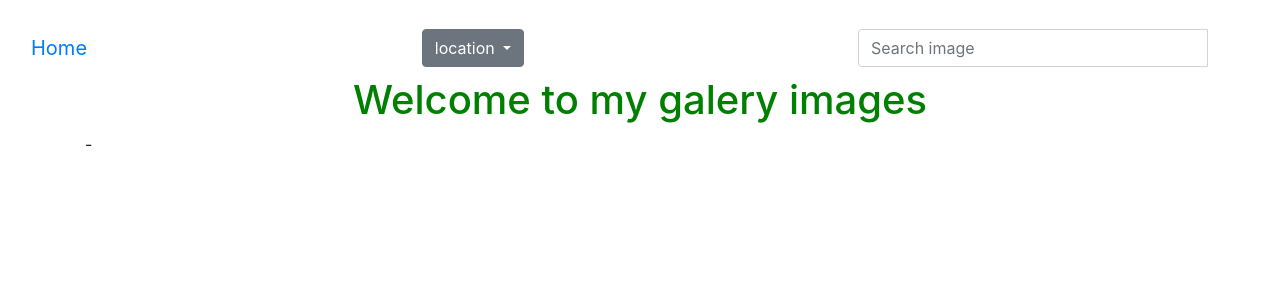
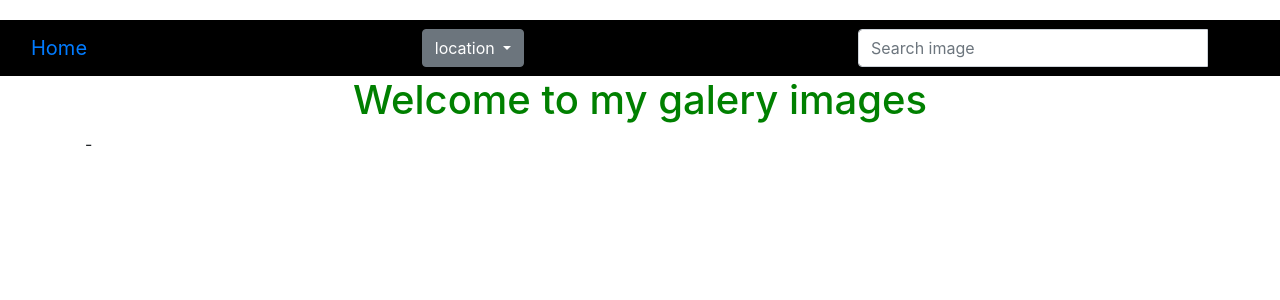
Before and after one commit to GasaGentille/personal_gallery, a Django app: template phootos/templates/location.html in a window 1280 px wide. Shown: the top 300 px of the page. Run offline with Django 3.2, Linux system fonts and the light colour scheme; the template is opened without the code that fills it, so the values that code supplies are empty; some libraries are stand-ins or nearby versions.

Commit message:
Style navbar

```diff
--- a/phootos/templates/image.html
+++ b/phootos/templates/image.html
@@ -9,7 +9,7 @@
 
     <!--Display  images  -->
     <div class="row">
-      <div class="column col-md-3">
+      <div class="column">
         <h2>{{ image.image_description}} </h2>
         <img src="{{image.image.url}}" class="img-responsive" alt="Image" data-toggle="modal"
           data-target="#{{image.id}}" style="font-size:300px;">
--- a/phootos/templates/location.html
+++ b/phootos/templates/location.html
@@ -1,10 +1,13 @@
 {% extends 'image.html'%}
-{% block content %}{{block.super}}
+{% block content %}
+{{block.super}}
 
 {% for locat in image %}
+<div class="container"></div>
 <p>{{locat.location.location}}</p>
 <div class="col-md-6">
 <img src="{{locat.image.url}}">{% endfor %}
 
 </div>
+</div>
 {% endblock %}
--- a/static/css/basenews.css
+++ b/static/css/basenews.css
@@ -27,3 +27,6 @@ body{
     height:200px;
 
   }
+.navbar{
+  background-color: black;
+}
```
